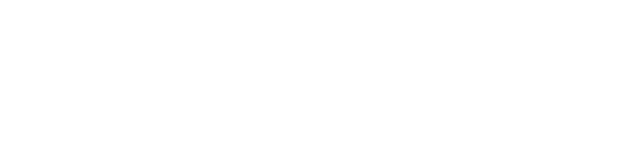
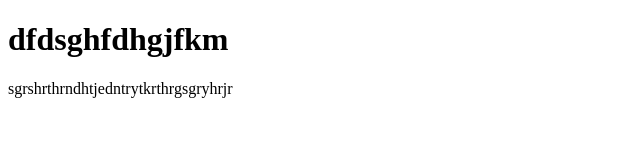
Before and after one commit to unusuallyusual/git-basics, a plain HTML site: page src/index.html in a window 1280 px wide. Shown: the whole page, without its empty margins (0-640 px from the left). Drawn offline with Linux system fonts and the light colour scheme.

Commit message:
edit index.html

```diff
--- a/src/index.html
+++ b/src/index.html
@@ -5,6 +5,7 @@
     <title>Title</title>
 </head>
 <body>
-
+<h1>dfdsghfdhgjfkm</h1>
+<p>sgrshrthrndhtjedntrytkrthrgsgryhrjr</p>
 </body>
 </html>
```
